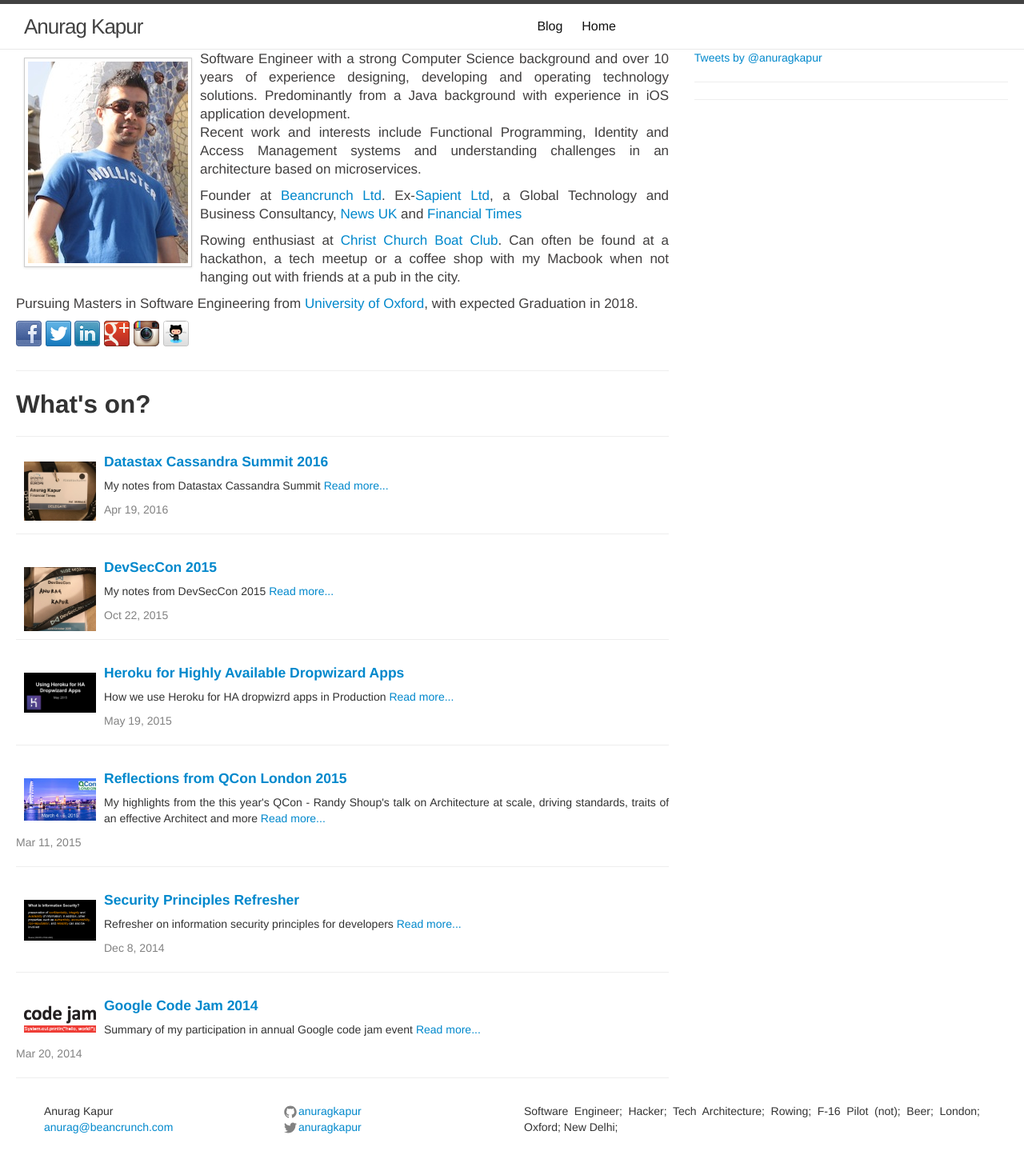
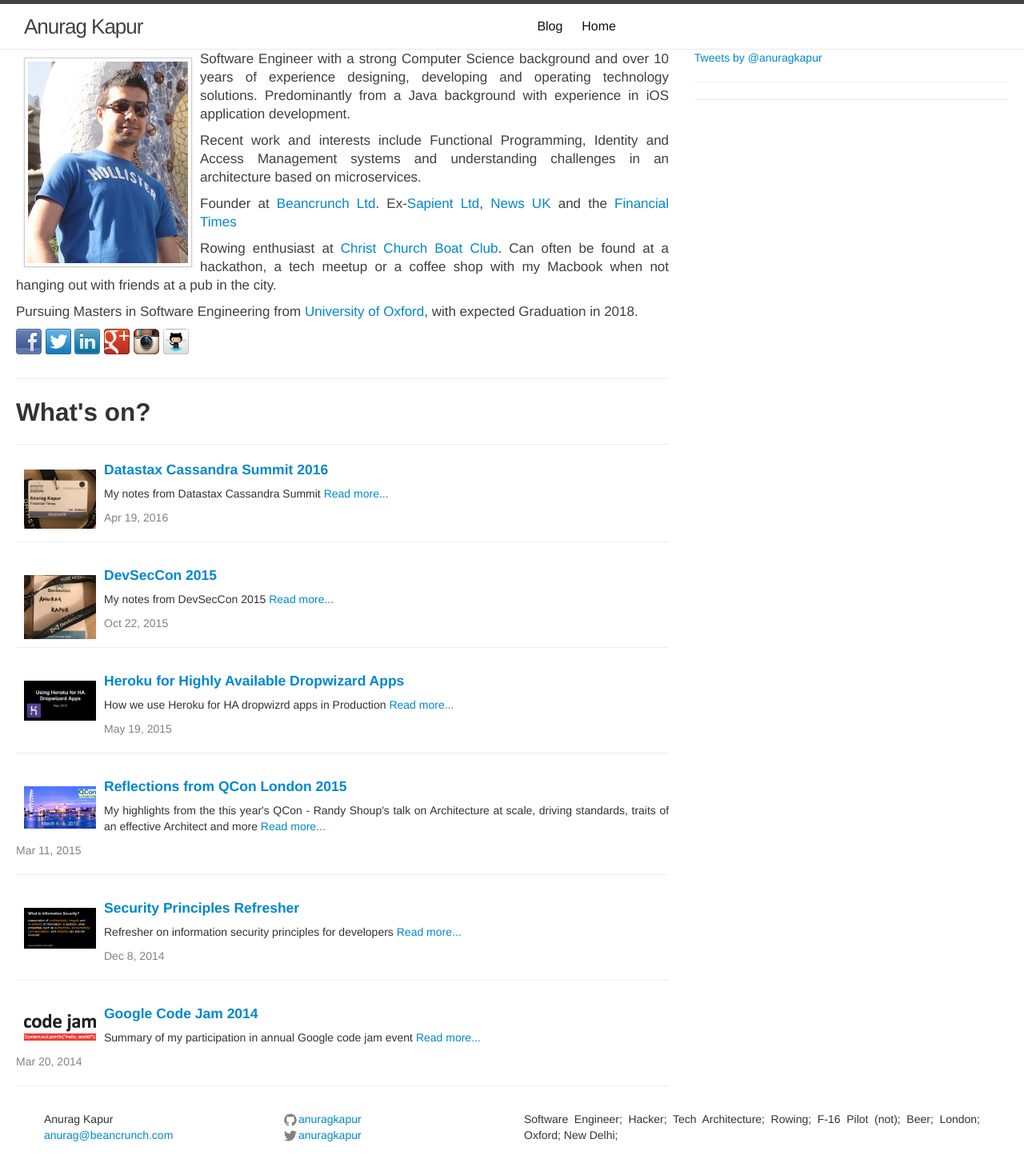
Before and after one commit to anuragkapur/anuragkapur.github.io, a Jekyll site: the page built from index.html, in a window 1280 px wide. Shown: the whole page at 80% size. Built offline with Jekyll 4.4.1, drawn with Linux system fonts in a browser that asks for light colours; comment, search, counter and statistics services are not loaded.

Commit message:
Modify opening paragraph in personal summary

```diff
--- a/index.html
+++ b/index.html
@@ -13,15 +13,18 @@
                 <p>
                     Software Engineer with a strong Computer Science background and over 10 years of experience designing,
                     developing and operating technology solutions. Predominantly from a Java background with experience in
-                    iOS application development.<br>
+                    iOS application development.
+                </p>
+
+                <p>
                     Recent work and interests include Functional Programming, Identity and Access Management systems and
                     understanding challenges in an architecture based on microservices.
                 </p>
 
                 <p>
                     Founder at <a href="http://www.beancrunch.com/" target="_blank">Beancrunch Ltd</a>.
-                    Ex-<a href="http://www.sapient.com/" target="_blank">Sapient Ltd</a>, a Global Technology and
-                    Business Consultancy, <a href="https://www.news.co.uk/" target="_blank">News UK</a> and
+                    Ex-<a href="http://www.sapient.com/" target="_blank">Sapient Ltd</a>,
+                    <a href="https://www.news.co.uk/" target="_blank">News UK</a> and the
                     <a href="http://www.ft.com/" target="_blank">Financial Times</a>
                 </p>
 
```
